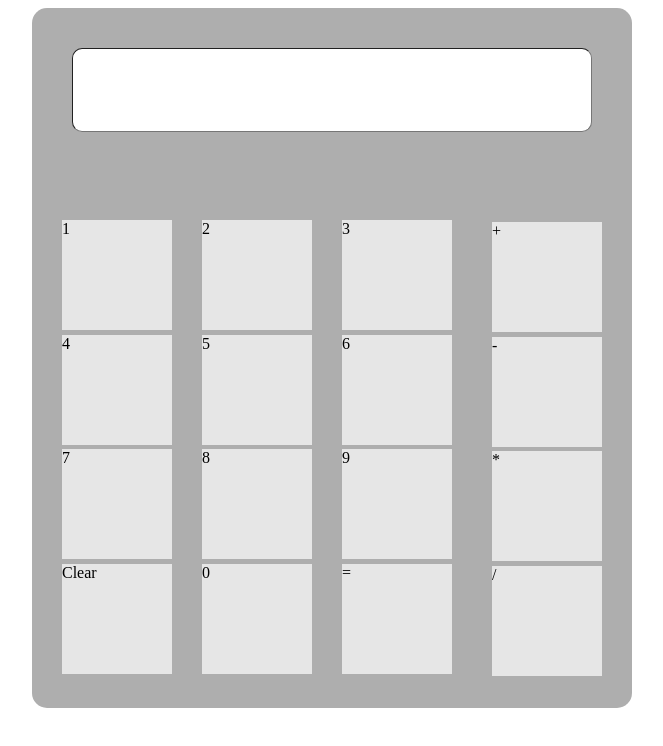
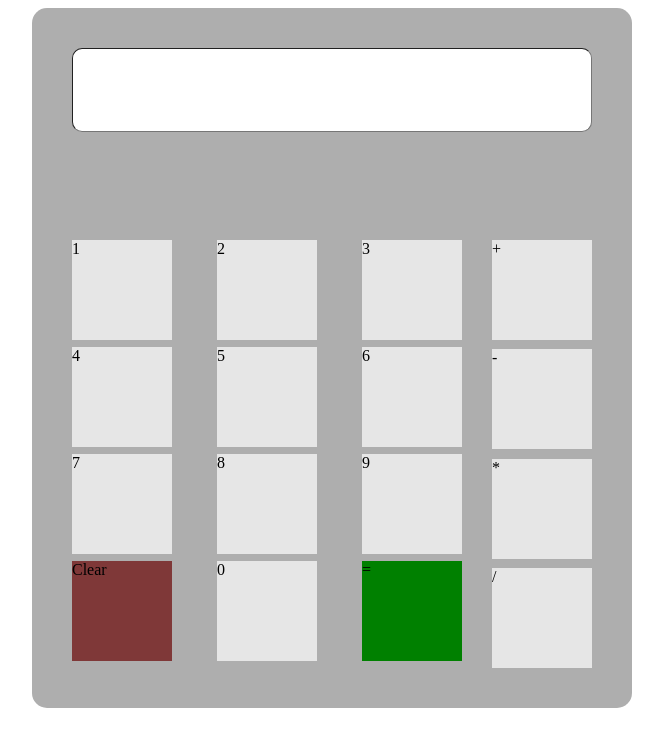
Before and after one commit to LucidZero/calculator, a plain HTML site: page index.html in a window 1280 px wide. Shown: the whole page, without its empty margins (308-971 px from the left). Drawn offline with Linux system fonts and the light colour scheme.

Commit message:
Tried to adjust buttons

```diff
--- a/index.html
+++ b/index.html
@@ -23,9 +23,9 @@
             <div class="buttons">7</div>
             <div class="buttons">8</div>
             <div class="buttons">9</div>
-            <div class="buttons">Clear</div>
+            <div id="buttonsClear">Clear</div>
             <div class="buttons">0</div>
-            <div class="buttons">=</div>
+            <div id="buttonsEquals">=</div>
         </div>
         <div id="calculatorOperators">
             <div class="operators">+</div>
--- a/style.css
+++ b/style.css
@@ -31,25 +31,35 @@ body {
     justify-content: space-between;
 }
 .buttons{
-    height: 110px;
-    width: 110px;
+    height: 100px;
+    width: 100px;
     background: rgb(230, 230, 230);
 
 }
 .operators{
-    height: 110px;
-    width: 110px;
+    height: 100px;
+    width: 100px;
     background: rgb(230, 230, 230);
 }
 #calculatorOperators{
     display: flex;
     flex-direction: column;
-    justify-content: space-around;
+    justify-content: space-between;
 }
 #pad{
-    margin: 30px;
-    width: 540px;
+    margin: 40px;
+    width: 520px;
     display: flex;
     flex-direction: row;
     justify-content: space-between;
 }
+#buttonsClear{
+    background-color: rgb(127, 56, 56);
+    height: 100px;
+    width: 100px;
+}
+#buttonsEquals{
+    background-color: green;
+    height: 100px;
+    width: 100px;
+}
```
